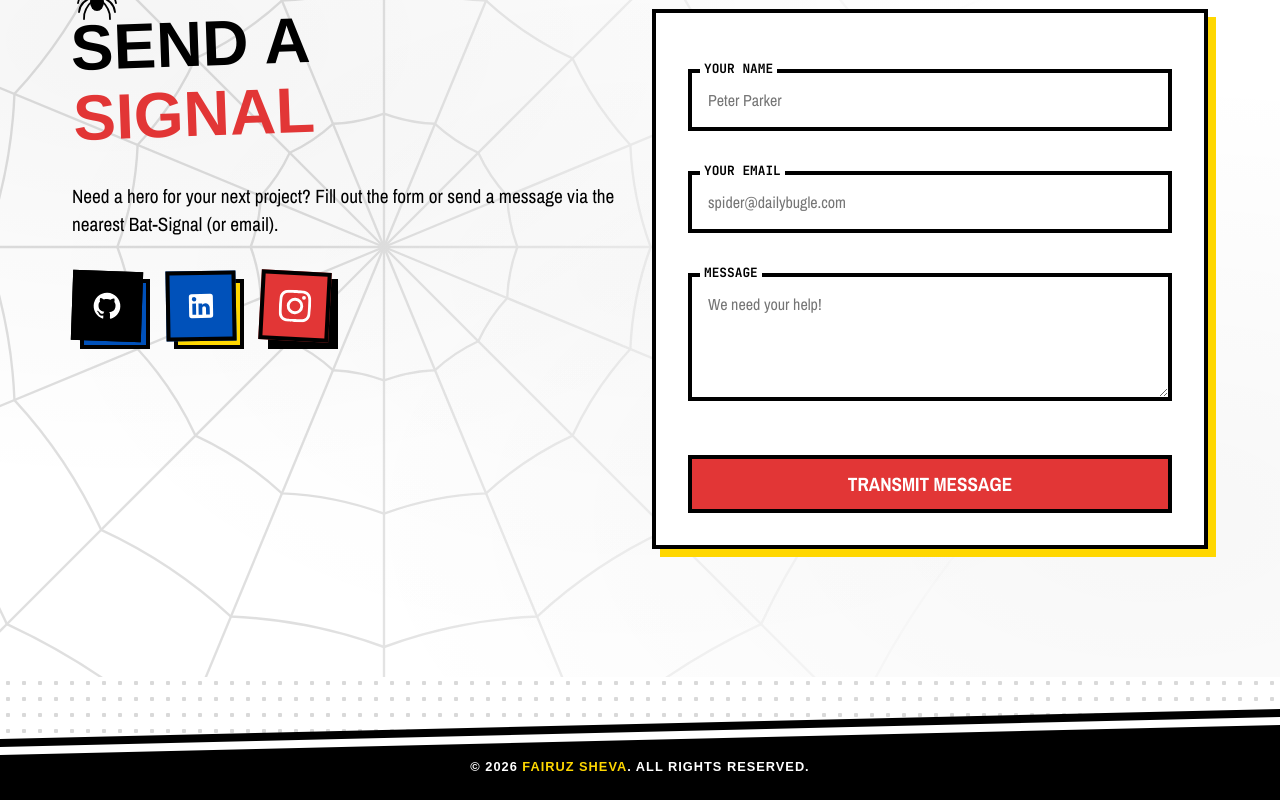
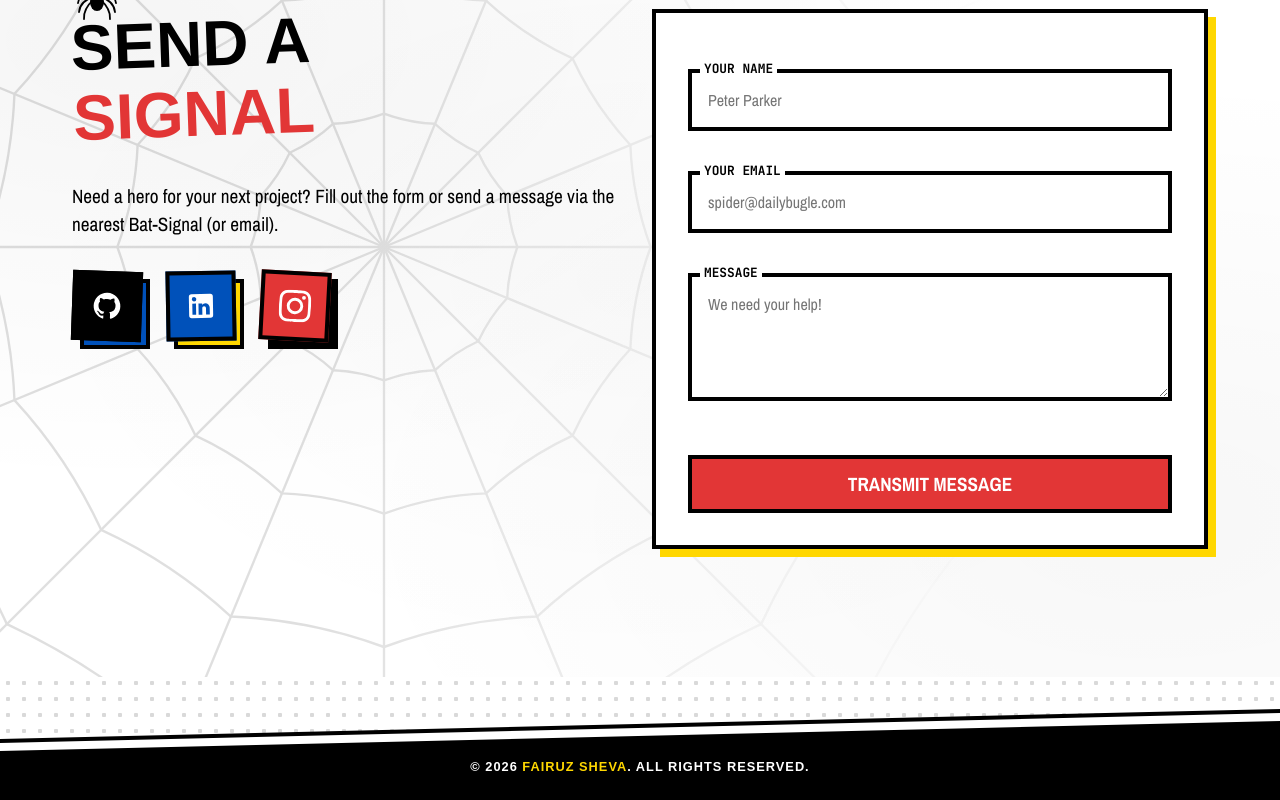
Before and after one commit to Saintfai/portfolio, a Next.js app: page / in a window 1280 px wide. Shown: the part 3309-4109 px from the top of the page. Built offline with nearby package versions, Linux system fonts and the light colour scheme; a web font is replaced by a local one.

Commit message:
Reduce header slanted border to 4px

```diff
--- a/app/globals.css
+++ b/app/globals.css
@@ -1906,8 +1906,8 @@ h1, h2, h3, h4, h5, h6 {
   width: 100%;
   height: 60px;
   background-color: var(--color-pure-white);
-  /* clip an 8px white slanted stripe, offset by 8px from the top to create a bold 8px black comic border above it */
-  clip-path: polygon(0 38px, 100% 8px, 100% 16px, 0 46px);
+  /* clip an 8px white slanted stripe, offset by 4px from the top to create a 4px black comic border above it */
+  clip-path: polygon(0 34px, 100% 4px, 100% 12px, 0 42px);
   z-index: 12;
   pointer-events: none;
 }
```
